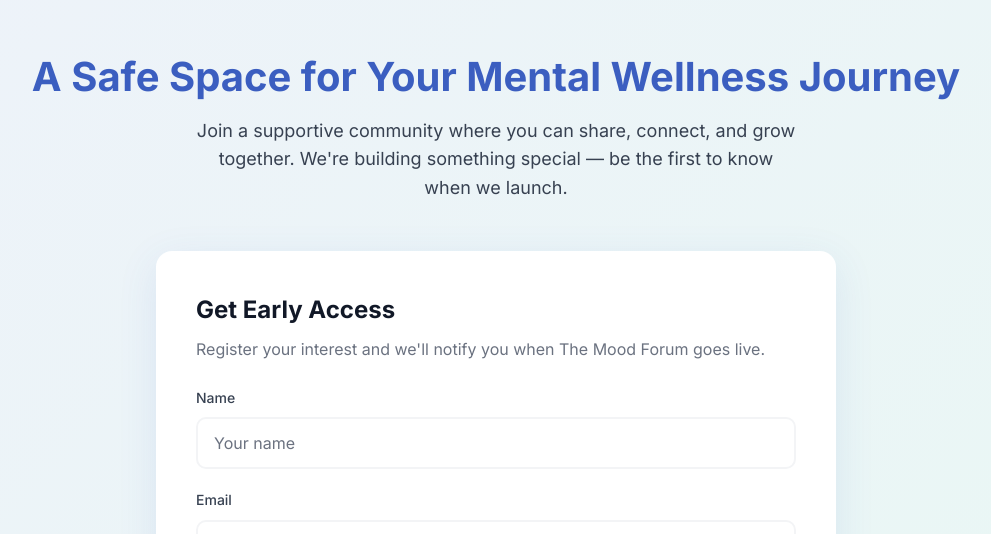
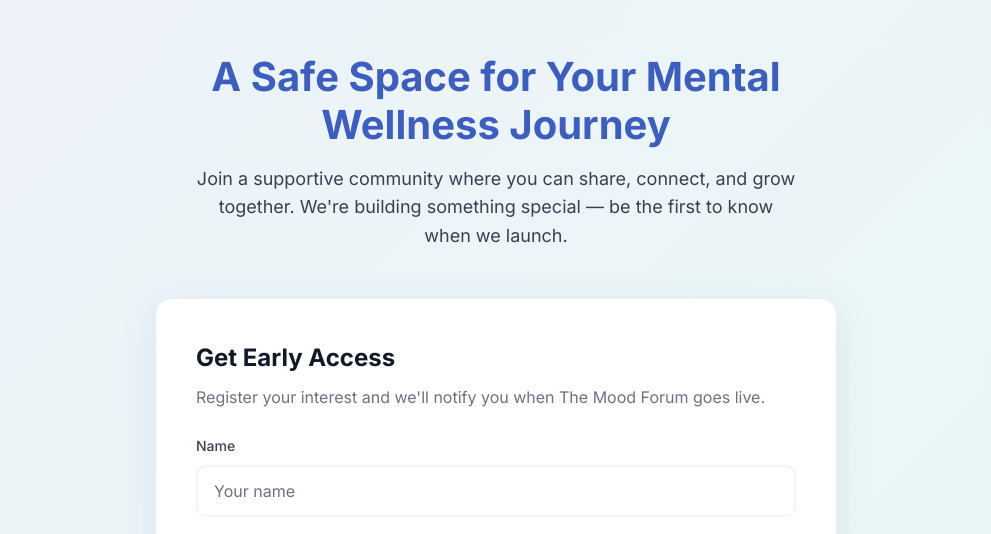
Before and after one commit to george-charged/themoodforum-lander, a plain HTML site: page index.html in a window 1280 px wide. Shown: the part 210-744 px from the top of the page, without its empty margins (144-1135 px from the left). Drawn offline with Linux system fonts and the light colour scheme.

Commit message:
Make heading narrower to match form width

```diff
--- a/styles.css
+++ b/styles.css
@@ -45,6 +45,9 @@ header {
 .hero {
     text-align: center;
     margin-bottom: 3rem;
+    max-width: 680px;
+    margin-left: auto;
+    margin-right: auto;
 }
 
 .hero h1 {
```
